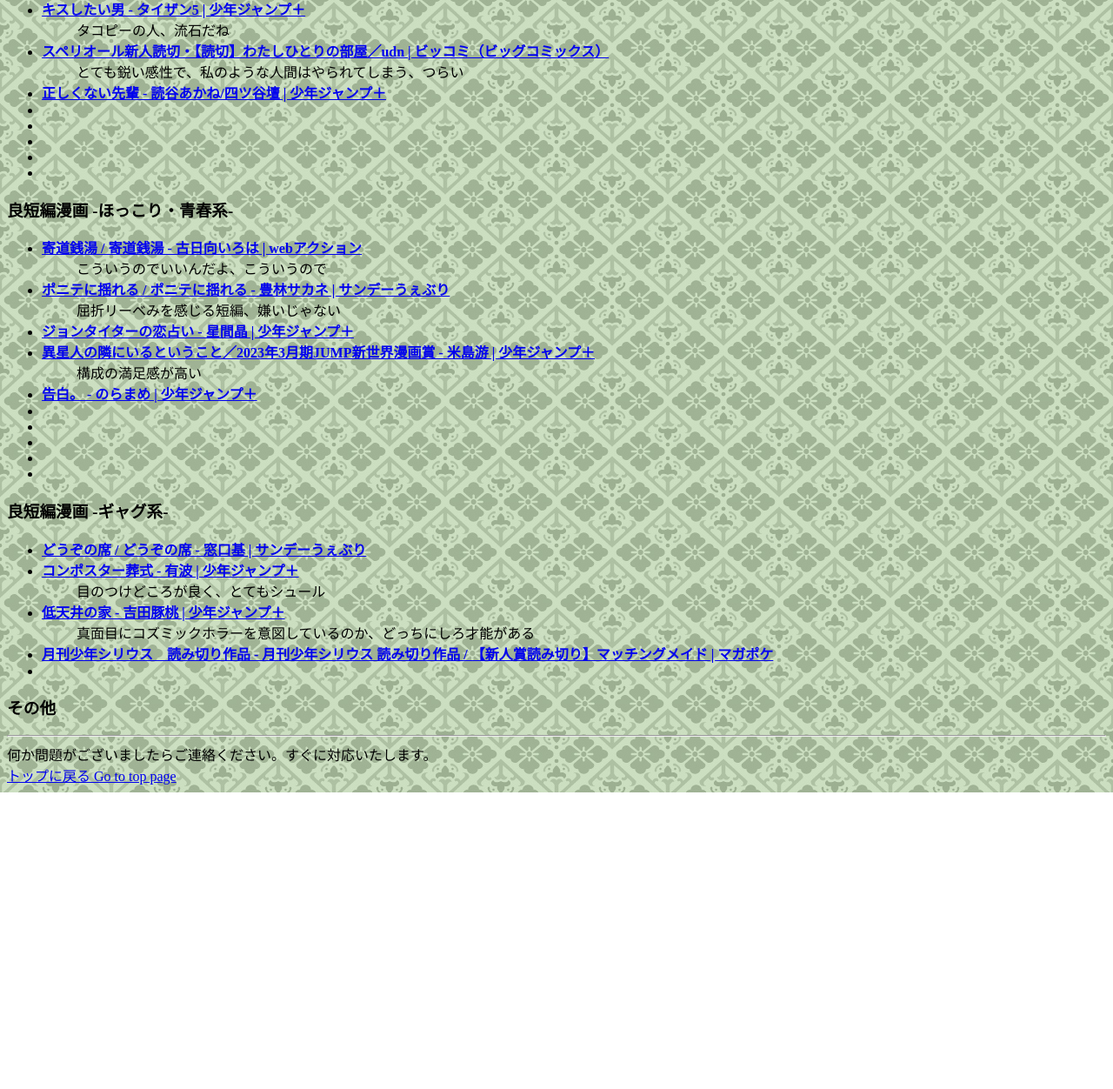
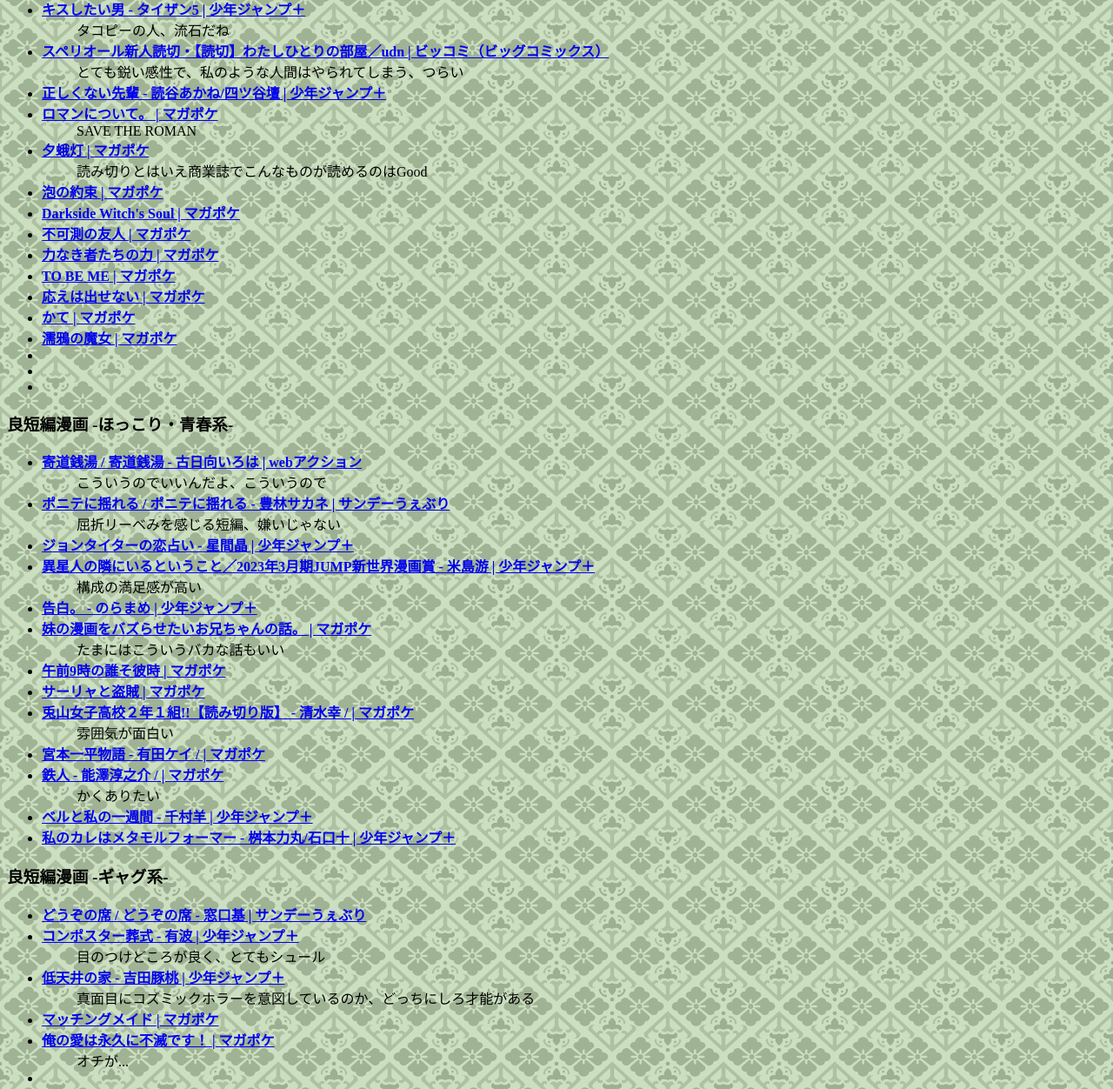
Before and after one commit to naoki-negishi/naoki-negishi.github.io, a plain HTML site: page favorite/web_manga.html in a window 1280 px wide. Shown: the part 931-2183 px from the top of the page at 87% size. Before the commit the page ends 1842 px from the top, so only its background shows below. Drawn offline with Linux system fonts and the light colour scheme.

```diff
--- a/favorite/web_manga.html
+++ b/favorite/web_manga.html
@@ -99,11 +99,35 @@
                 <li><dt><a href="https://shonenjumpplus.com/episode/4856001361514085330">
                         <strong>正しくない先輩 - 読谷あかね/四ツ谷壇 | 少年ジャンプ＋</strong></a></dt>
                 <dd></dd></li>
-                <li><dt><a href="">
-                        <strong></strong></a></dt>
+                <li><dt><a href="https://pocket.shonenmagazine.com/episode/13933686331776674300">
+                        <strong>ロマンについて。 | マガポケ</strong></a></dt>
+                <dd>SAVE THE ROMAN</dd></li>
+                <li><dt><a href="https://pocket.shonenmagazine.com/episode/3269754496829147892">
+                        <strong>夕蛾灯 | マガポケ</strong></a></dt>
+                <dd>読み切りとはいえ商業誌でこんなものが読めるのはGood</dd></li>
+                <li><dt><a href="https://pocket.shonenmagazine.com/episode/4856001361072125923">
+                        <strong>泡の約束 | マガポケ</strong></a></dt>
                 <dd></dd></li>
-                <li><dt><a href="">
-                        <strong></strong></a></dt>
+                <li><dt><a href="https://pocket.shonenmagazine.com/episode/3269754496734004101">
+                        <strong>Darkside Witch's Soul | マガポケ</strong></a></dt>
+                <dd></dd></li>
+                <li><dt><a href="https://pocket.shonenmagazine.com/episode/3269754496734004063">
+                        <strong>不可測の友人 | マガポケ</strong></a></dt>
+                <dd></dd></li>
+                <li><dt><a href="https://pocket.shonenmagazine.com/episode/3269754496408728677">
+                        <strong>力なき者たちの力 | マガポケ</strong></a></dt>
+                <dd></dd></li>
+                <li><dt><a href="https://pocket.shonenmagazine.com/episode/4856001361172245979">
+                        <strong>TO BE ME | マガポケ</strong></a></dt>
+                <dd></dd></li>
+                <li><dt><a href="https://pocket.shonenmagazine.com/episode/316190246927093039">
+                        <strong>応えは出せない | マガポケ</strong></a></dt>
+                <dd></dd></li>
+                <li><dt><a href="https://pocket.shonenmagazine.com/episode/4856001361178640864">
+                        <strong>かて | マガポケ</strong></a></dt>
+                <dd></dd></li>
+                <li><dt><a href="https://pocket.shonenmagazine.com/episode/4856001361178640937">
+                        <strong>濡鴉の魔女 | マガポケ</strong></a></dt>
                 <dd></dd></li>
                 <li><dt><a href="">
                         <strong></strong></a></dt>
@@ -135,20 +159,29 @@
                 <li><dt><a href="https://shonenjumpplus.com/episode/316190247045874065">
                         <strong>告白。 - のらまめ | 少年ジャンプ＋</strong></a></dt>
                 <dd></dd></li>
-                <li><dt><a href="">
-                        <strong></strong></a></dt>
+                <li><dt><a href="https://pocket.shonenmagazine.com/episode/13933686331774907530">
+                        <strong>妹の漫画をバズらせたいお兄ちゃんの話。 | マガポケ</strong></a></dt>
+                <dd>たまにはこういうバカな話もいい</dd></li>
+                <li><dt><a href="https://pocket.shonenmagazine.com/episode/10834108156703014182">
+                        <strong>午前9時の誰そ彼時 | マガポケ</strong></a></dt>
                 <dd></dd></li>
-                <li><dt><a href="">
-                        <strong></strong></a></dt>
+                <li><dt><a href="https://pocket.shonenmagazine.com/episode/13933686331713031321">
+                        <strong>サーリャと盗賊 | マガポケ</strong></a></dt>
                 <dd></dd></li>
-                <li><dt><a href="">
-                        <strong></strong></a></dt>
+                <li><dt><a href="https://pocket.shonenmagazine.com/episode/316190247033357523">
+                        <strong>兎山女子高校２年１組!!【読み切り版】 - 清水幸 /  | マガポケ</strong></a></dt>
+                <dd>雰囲気が面白い</dd></li>
+                <li><dt><a href="https://pocket.shonenmagazine.com/episode/316190247033357460">
+                        <strong>宮本一平物語 - 有田ケイ /  | マガポケ</strong></a></dt>
                 <dd></dd></li>
-                <li><dt><a href="">
-                        <strong></strong></a></dt>
+                <li><dt><a href="https://pocket.shonenmagazine.com/episode/316190247033357297">
+                        <strong>鉄人 - 能澤淳之介 /  | マガポケ</strong></a></dt>
+                <dd>かくありたい</dd></li>
+                <li><dt><a href="https://shonenjumpplus.com/episode/316190246934321372">
+                        <strong>ベルと私の一週間 - 千村羊 | 少年ジャンプ＋</strong></a></dt>
                 <dd></dd></li>
-                <li><dt><a href="">
-                        <strong></strong></a></dt>
+                <li><dt><a href="https://shonenjumpplus.com/episode/4856001361235906316">
+                        <strong>私のカレはメタモルフォーマー - 桝本力丸/石口十 | 少年ジャンプ＋</strong></a></dt>
                 <dd></dd></li>
             </ul>
 
@@ -166,7 +199,19 @@
                         <strong>低天井の家 - 吉田豚桃 | 少年ジャンプ＋</strong></a></dt>
                 <dd>真面目にコズミックホラーを意図しているのか、どっちにしろ才能がある</dd></li>
                 <li><dt><a href="https://pocket.shonenmagazine.com/episode/3269632237297592823">
-                        <strong>月刊少年シリウス　読み切り作品 - 月刊少年シリウス 読み切り作品 / 【新人賞読み切り】マッチングメイド | マガポケ</strong></a></dt>
+                        <strong>マッチングメイド | マガポケ</strong></a></dt>
+                <dd></dd></li>
+                <li><dt><a href="https://pocket.shonenmagazine.com/episode/3269754496341944079">
+                        <strong>俺の愛は永久に不滅です！ | マガポケ</strong></a></dt>
+                <dd>オチが...</dd></li>
+                <li><dt><a href="">
+                        <strong></strong></a></dt>
+                <dd></dd></li>
+                <li><dt><a href="">
+                        <strong></strong></a></dt>
+                <dd></dd></li>
+                <li><dt><a href="">
+                        <strong></strong></a></dt>
                 <dd></dd></li>
                 <li><dt><a href="">
                         <strong></strong></a></dt>
```
Also changed, not shown: favorite/site.html (+36 -17 lines).
